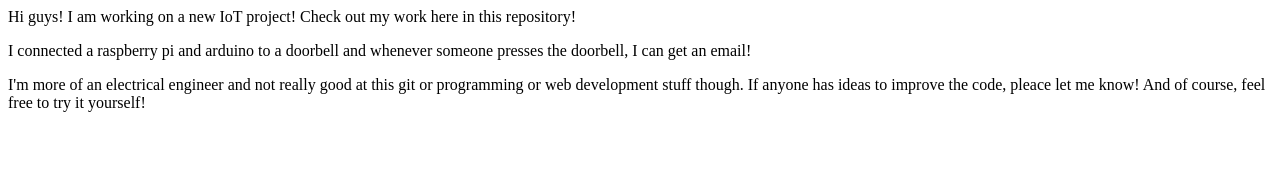
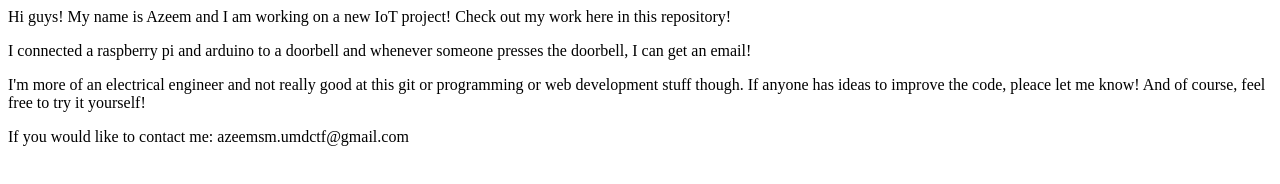
Before and after one commit to TommasoGiorgio/azeemsm-umdctf.github.io, a plain HTML site: page index.html in a window 1280 px wide. Drawn offline with Linux system fonts and the light colour scheme.

Commit message:
added contact info

```diff
--- a/index.html
+++ b/index.html
@@ -3,8 +3,9 @@
         <title> Hello World! </title>
     </head>
     <body>
-        <p> Hi guys! I am working on a new IoT project! Check out my work here in this repository! </p>
+        <p> Hi guys! My name is Azeem and I am working on a new IoT project! Check out my work here in this repository! </p>
         <p> I connected a raspberry pi and arduino to a doorbell and whenever someone presses the doorbell, I can get an email! </p>
         <p> I'm more of an electrical engineer and not really good at this git or programming or web development stuff though. If anyone has ideas to improve the code, pleace let me know! And of course, feel free to try it yourself! <p>
+        <p> If you would like to contact me: azeemsm.umdctf@gmail.com </p>
     </body>
 </html>
```
